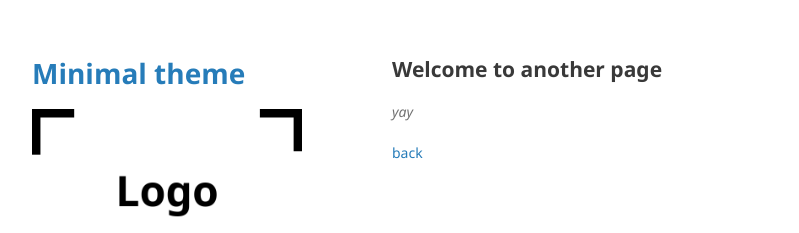
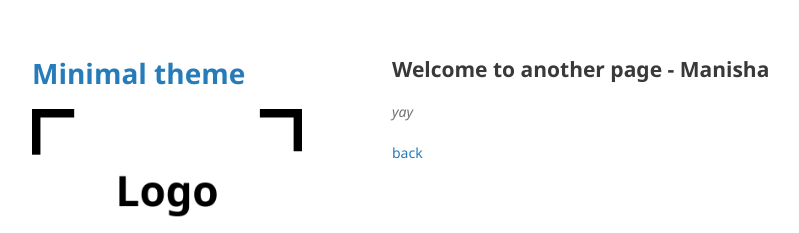
Before and after one commit to Manishagem/Manisha_6monthDAEprogram, a Jekyll site: the page built from docs/another-page.md, in a window 1280 px wide. Shown: the top 233 px of the page, without its empty margins (178-977 px from the left). Built offline with Jekyll 4.4.1, drawn with Linux system fonts in a browser that asks for light colours; our own code applies the rules of GitHub Pages for plain Markdown files.

Commit message:
Add cvhange to docs

```diff
--- a/docs/another-page.md
+++ b/docs/another-page.md
@@ -2,7 +2,7 @@
 layout: default
 ---
 
-## Welcome to another page
+## Welcome to another page - Manisha
 
 _yay_
 
```
